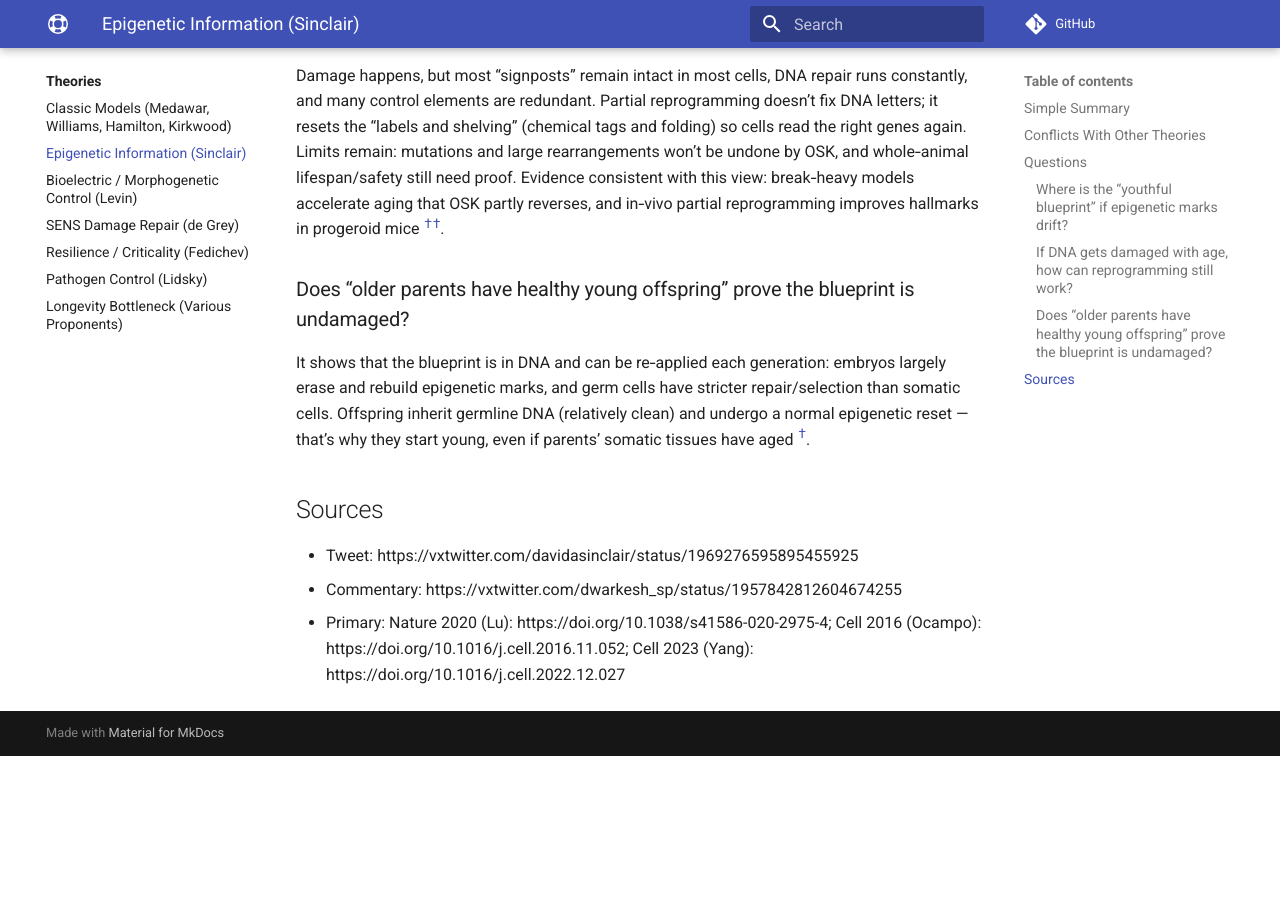
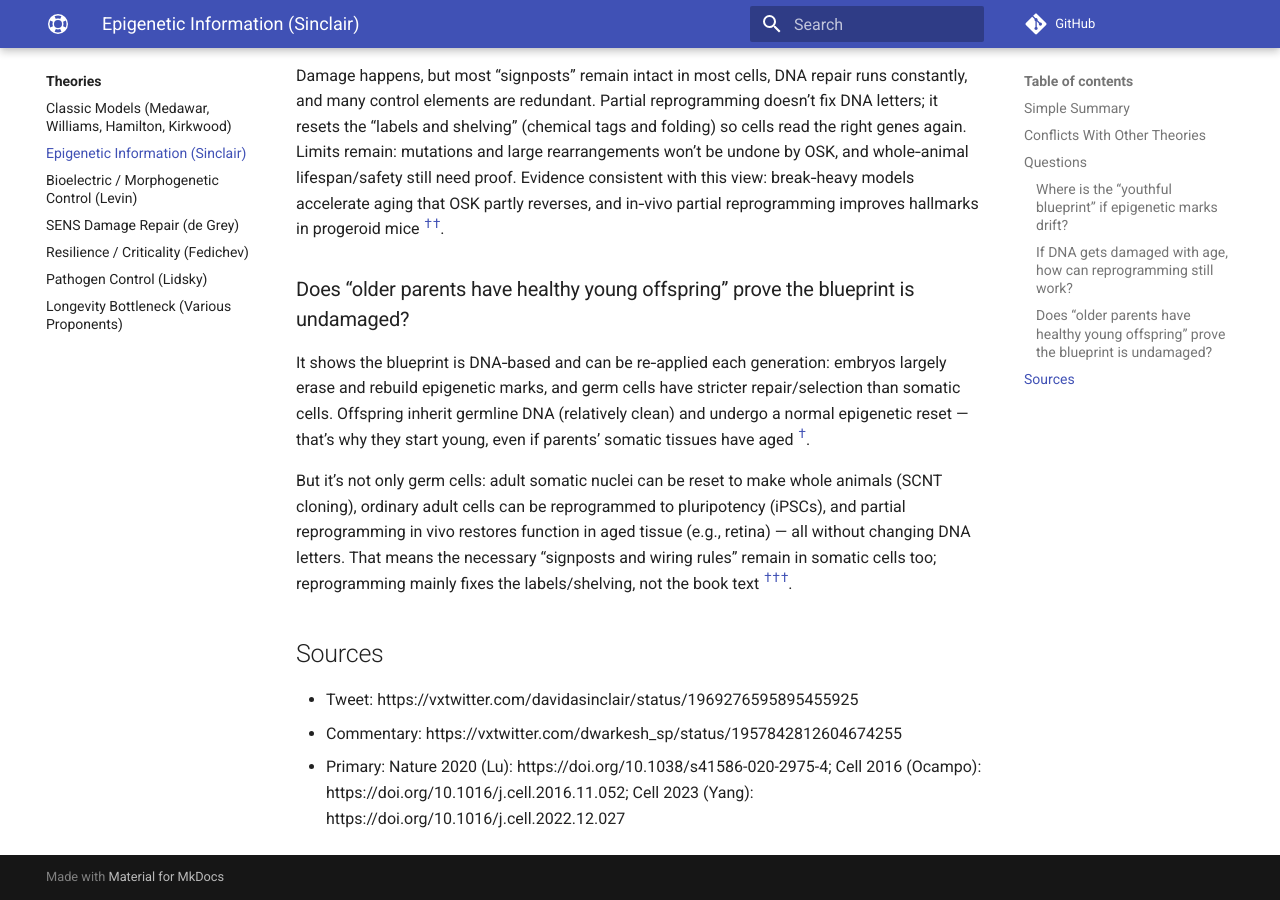
Before and after one commit to djgish485/project-lifespan, an MkDocs documentation site: the page built from docs/theories/epigenetic_information.md, in a window 1280 px wide and 900 px high, scrolled down 2096 px. Built offline with MkDocs 1.6.1 and Material for MkDocs 9.7.7, drawn with Linux system fonts in a browser that asks for light colours; comment, search, counter and statistics services are not loaded; before the commit the page ends 2852 px from its top, so only the background shows below that.

Commit message:
docs(theories): expand Sinclair offspring blueprint Q&A to clarify somatic reprogramming evidence (SCNT, iPSC, OSK)

```diff
--- a/docs/theories/epigenetic_information.md
+++ b/docs/theories/epigenetic_information.md
@@ -84,7 +84,9 @@ Damage happens, but most “signposts” remain intact in most cells, DNA repair
 
 ### Does “older parents have healthy young offspring” prove the blueprint is undamaged?
 
-It shows that the blueprint is in DNA and can be re‑applied each generation: embryos largely erase and rebuild epigenetic marks, and germ cells have stricter repair/selection than somatic cells. Offspring inherit germline DNA (relatively clean) and undergo a normal epigenetic reset — that’s why they start young, even if parents’ somatic tissues have aged <sup><a class="ref-pop" href="https://doi.org/10.1371/journal.pgen.1002514" data-ref-url="https://doi.org/10.1371/journal.pgen.1002514" data-ref-summary="PLoS Genet (2012): epigenetic reprogramming/erasure in the mammalian life cycle.">†</a></sup>.
+It shows the blueprint is DNA‑based and can be re‑applied each generation: embryos largely erase and rebuild epigenetic marks, and germ cells have stricter repair/selection than somatic cells. Offspring inherit germline DNA (relatively clean) and undergo a normal epigenetic reset — that’s why they start young, even if parents’ somatic tissues have aged <sup><a class="ref-pop" href="https://doi.org/10.1371/journal.pgen.1002514" data-ref-url="https://doi.org/10.1371/journal.pgen.1002514" data-ref-summary="PLoS Genet (2012): epigenetic reprogramming/erasure in the mammalian life cycle.">†</a></sup>.
+
+But it’s not only germ cells: adult somatic nuclei can be reset to make whole animals (SCNT cloning), ordinary adult cells can be reprogrammed to pluripotency (iPSCs), and partial reprogramming in vivo restores function in aged tissue (e.g., retina) — all without changing DNA letters. That means the necessary “signposts and wiring rules” remain in somatic cells too; reprogramming mainly fixes the labels/shelving, not the book text <sup><a class="ref-pop" href="https://doi.org/10.1038/385810a0" data-ref-url="https://doi.org/10.1038/385810a0" data-ref-summary="Nature (1997): somatic cell nuclear transfer (Dolly) — viable offspring from adult somatic nucleus.">†</a></sup><sup><a class="ref-pop" href="https://doi.org/10.1016/j.cell.2006.07.024" data-ref-url="https://doi.org/10.1016/j.cell.2006.07.024" data-ref-summary="Cell (2006): adult somatic cells reprogrammed to pluripotency (iPSCs) with defined factors.">†</a></sup><sup><a class="ref-pop" href="https://doi.org/10.1038/s41586-020-2975-4" data-ref-url="https://doi.org/10.1038/s41586-020-2975-4" data-ref-summary="Nature (2020): OSK partial reprogramming restores vision and reverses epigenetic age in mouse retina.">†</a></sup>.
 
 ## Sources
 
```
